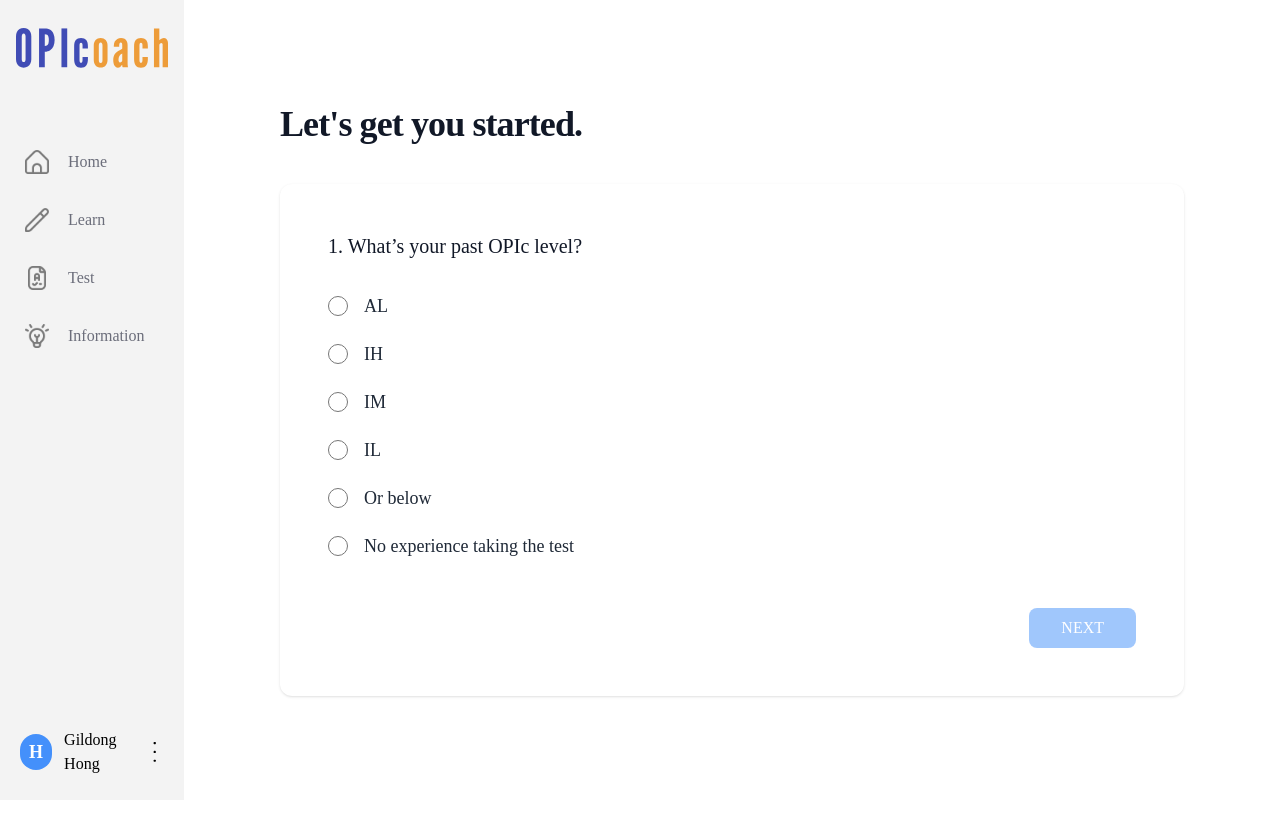
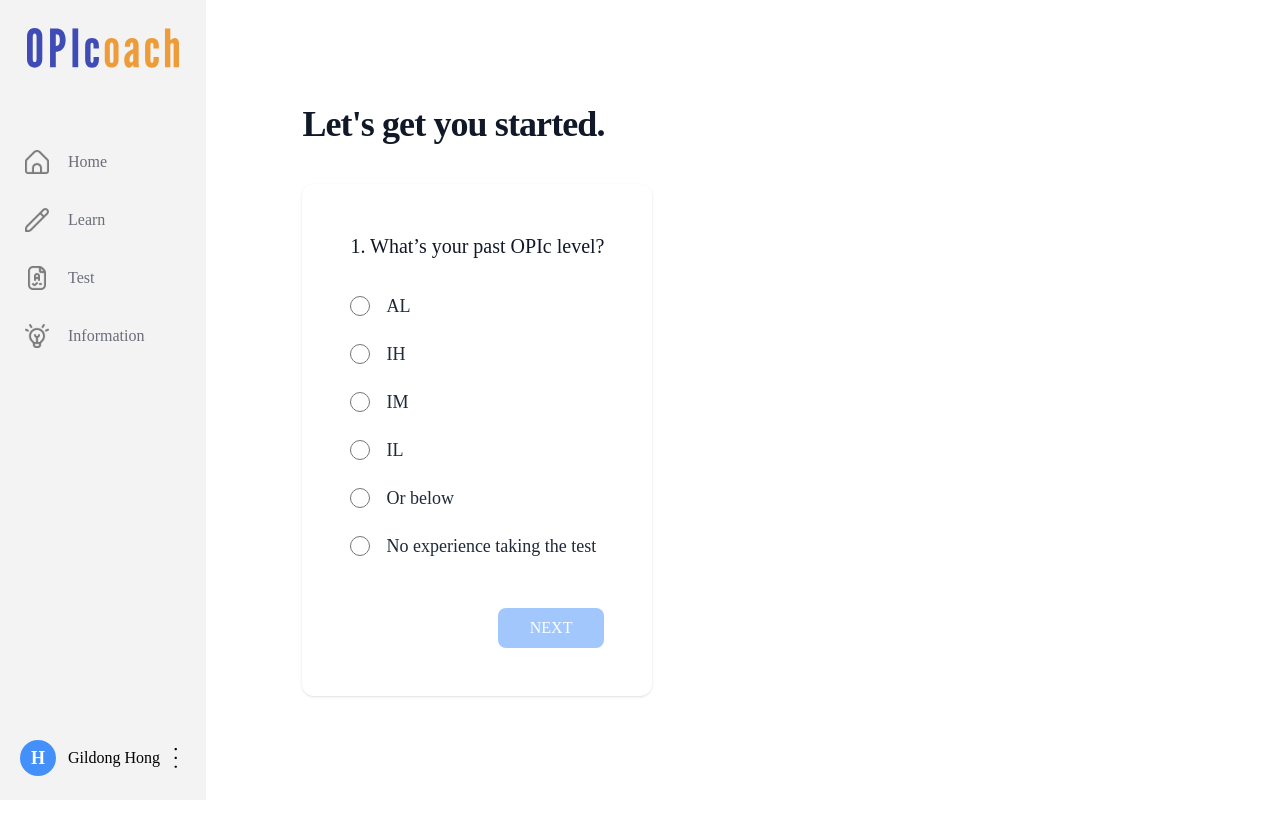
Before and after one commit to OPICoach/OPICoach, a React (Vite) app in the folder frontend/: page / in a window 1280 px wide. Shown: the top 814 px of the page. Built offline with nearby package versions, Linux system fonts and the light colour scheme; a web font is replaced by a local one.

Commit message:
fix(fe): fix home page weight

```diff
--- a/frontend/src/components/homePage/HomeExistUser.jsx
+++ b/frontend/src/components/homePage/HomeExistUser.jsx
@@ -13,7 +13,7 @@ const HomeExistUser = ({
 
 }) => {
   return (
-    <div className="flex flex-col w-[900px] bg-white px-12 pt-16 cursor-default">
+    <div className="flex flex-col bg-white px-12 pt-16 cursor-default">
       <WelcomeMessage userName={userName} />
       <div className="mt-10 grid grid-cols-1 md:grid-cols-2 gap-10">
         <div className="space-y-6">
--- a/frontend/src/components/homePage/HomeNewUser.jsx
+++ b/frontend/src/components/homePage/HomeNewUser.jsx
@@ -3,7 +3,7 @@ import OnboardingSurvey from "./OnboardingSurvey";
 
 const HomeNewUser = ({ onComplete }) => {
   return (
-    <div className="flex flex-col w-[1000px] bg-white px-12 pt-16 cursor-default">
+    <div className="flex flex-col bg-white px-12 pt-16 cursor-default">
       <OnboardingMessage />
       <div className="flex mt-10">
         <OnboardingSurvey onComplete={onComplete} />
--- a/frontend/src/components/homePage/OnboardingSurvey.jsx
+++ b/frontend/src/components/homePage/OnboardingSurvey.jsx
@@ -102,7 +102,7 @@ const OnboardingSurvey = ({ onComplete }) => {
     : !!currentAnswer;
 
   return (
-    <div className="bg-white rounded-xl shadow p-12 w-screen min-h-[500px] flex flex-col justify-between">
+    <div className="bg-white rounded-xl shadow p-12 flex flex-col justify-between">
       <div>
         <SurveyStep
           title={steps[step].title}
--- a/frontend/src/pages/Home.jsx
+++ b/frontend/src/pages/Home.jsx
@@ -33,7 +33,7 @@ const Home = () => {
   return (
     <div className="flex flex-row">
       <SideBar userName={userName} />
-      <div className="flex flex-col bg-white px-12 mt-10">
+      <div className="flex flex-col w-full h-screen bg-white px-12 mt-10">
         {userData ? (
           <HomeExistUser
             userName={userData.userName}
```
